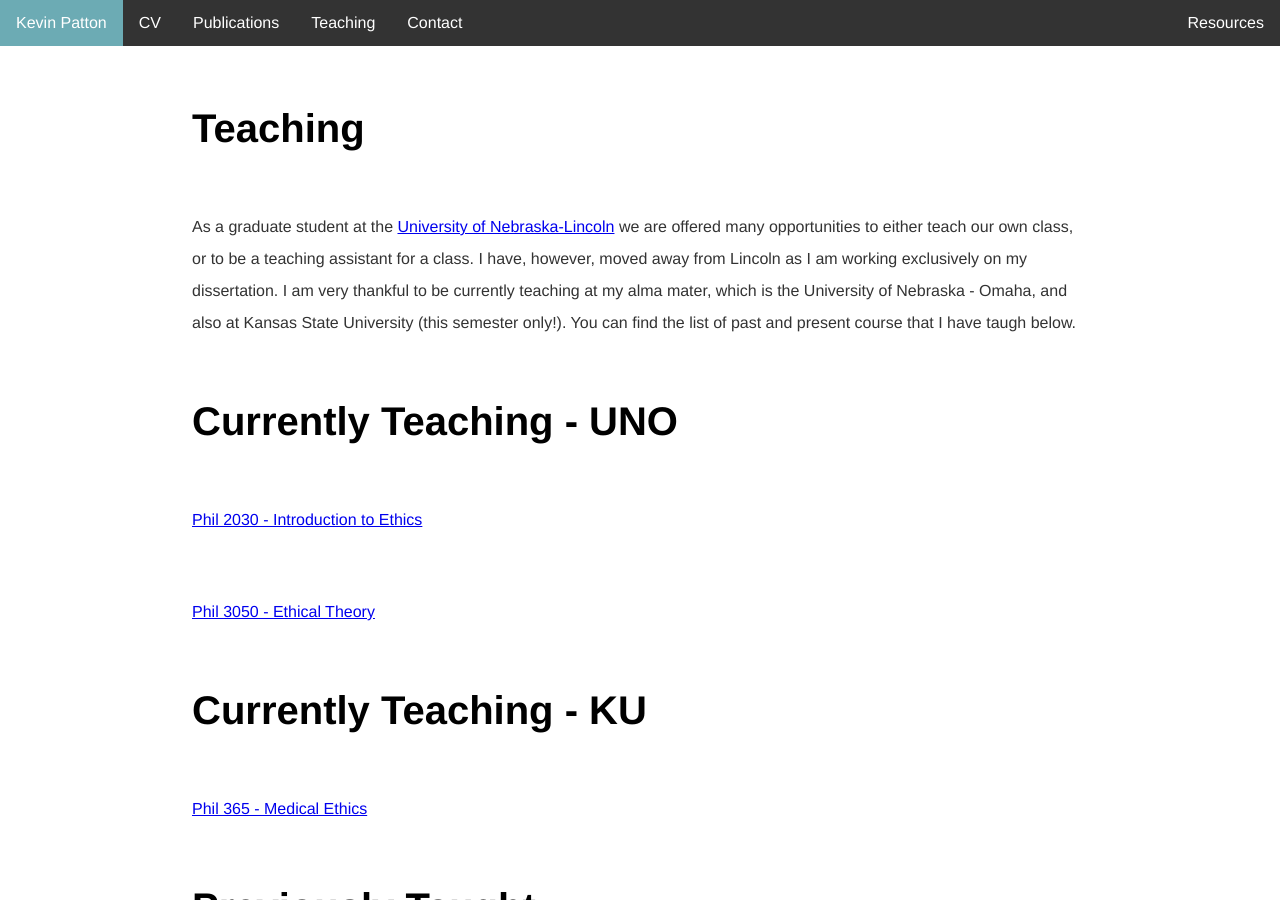
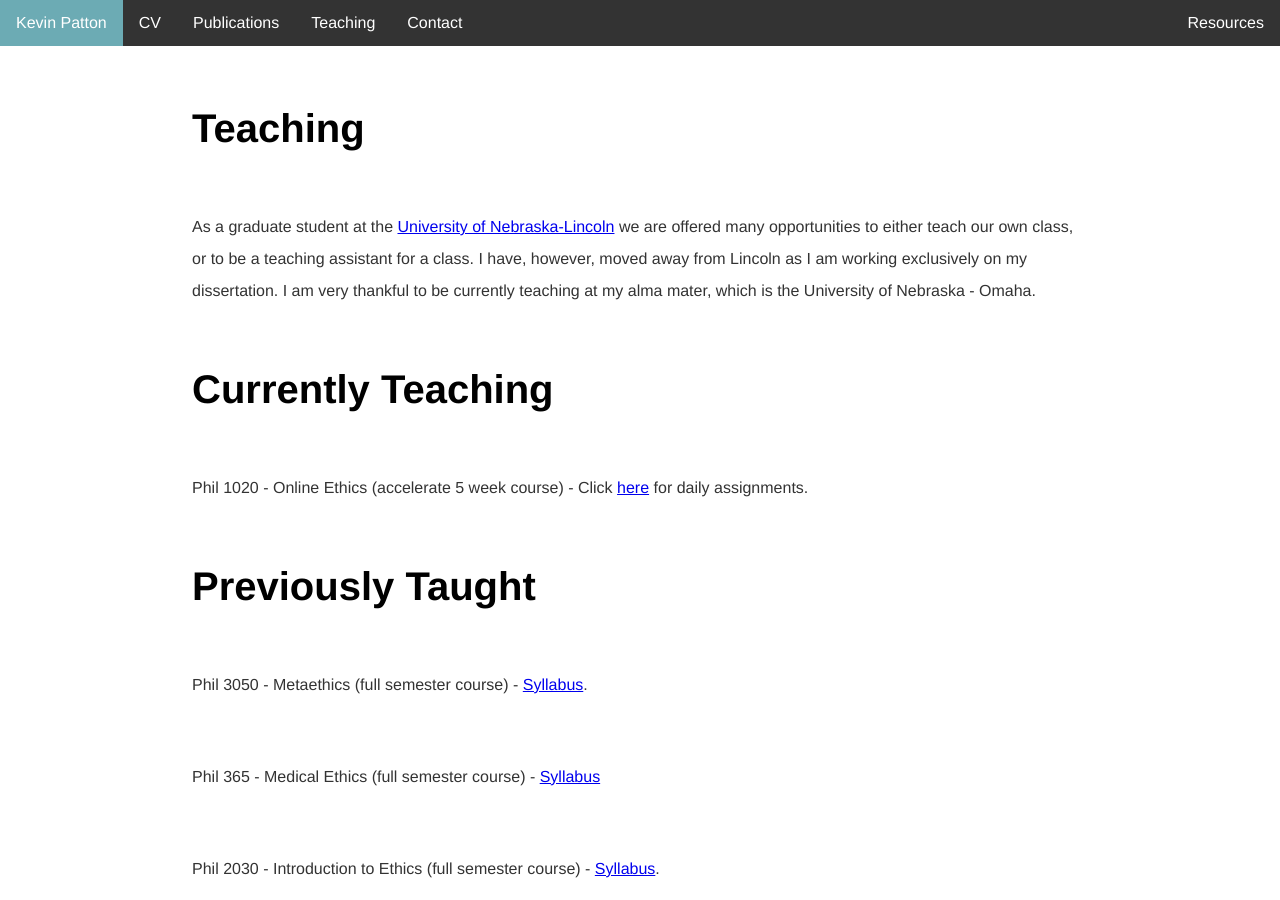
Before and after one commit to kevinjpatton/kevinjpatton.github.io, a Jekyll site: the page built from teaching/index.html, in a window 1280 px wide and 900 px high. Built offline with Jekyll 4.4.1, drawn with Linux system fonts in a browser that asks for light colours; Markdown is read by kramdown in place of the engine named in the settings.

Commit message:
Update index.html

```diff
--- a/teaching/index.html
+++ b/teaching/index.html
@@ -3,15 +3,14 @@ layout: default
 title: Teaching - Kevin Patton
 ---
 <h1>Teaching</h1>
-<p>As a graduate student at the <a href="http://www.unl.edu/philosophy/graduate-students#patton" target="_blank">University of Nebraska-Lincoln</a>  we are offered many opportunities to either teach our own class, or to be a teaching assistant for a class.  I have, however, moved away from Lincoln as I am working exclusively on my dissertation.  I am very thankful to be currently teaching at my alma mater, which is the University of Nebraska - Omaha, and also at Kansas State University (this semester only!).  You can find the list of past and present course that I have taugh below.</p>
-<h1>Currently Teaching - UNO</h1>
-<p><a href="/teaching/phil_2030/index.html" target="_blank">Phil 2030 - Introduction to Ethics</a></p>
-<p><a href="/teaching/phil_3050/index.html" target="_blank">Phil 3050 - Ethical Theory</a></p>
-<h1>Currently Teaching - KU</h1>
-<p><a href="/teaching/phil_365/index.html" target="_blank">Phil 365 - Medical Ethics</a></p>
+<p>As a graduate student at the <a href="http://www.unl.edu/philosophy/graduate-students#patton" target="_blank">University of Nebraska-Lincoln</a>  we are offered many opportunities to either teach our own class, or to be a teaching assistant for a class.  I have, however, moved away from Lincoln as I am working exclusively on my dissertation.  I am very thankful to be currently teaching at my alma mater, which is the University of Nebraska - Omaha.
+
+<h1>Currently Teaching</h1>
+<p>Phil 1020 - Online Ethics (accelerate 5 week course) - Click <a href="/teaching/phil_1020/index.html" target="_blank">here</a> for daily assignments.</p>
 
  <h1>Previously Taught</h1>
 <p>Phil 3050 - Metaethics (full semester course) - <a href="/teaching/phil_3050/Phil3050_Syllabus.pdf" target="_blank">Syllabus</a>.</p>
+<p>Phil 365 - Medical Ethics (full semester course) - <a href="/teaching/phil_365/Syllabus_Phil365_Spring2020.pdf" target="_blank">Syllabus</a></p>
 <p>Phil 2030 - Introduction to Ethics (full semester course) - <a href="/teaching/phil_2030/Phil2030_SyllabusMW2.pdf" target="_blank">Syllabus</a>.</p>
 <p>Phil 1210 - Critical Reasoning / Intro to Logic (full semester course) - <a href="/teaching/phil_1210/Phil1210_100_Fall2019.pdf" target="_blank">Syllabus</a>.</p>
 <p>Phil 1020 - Contemporary Moral Problems (full semester course) - <a href="/teaching/phil1020/Phil1020Syllabus.pdf" target="_blank">Syllabus</a>.
```
